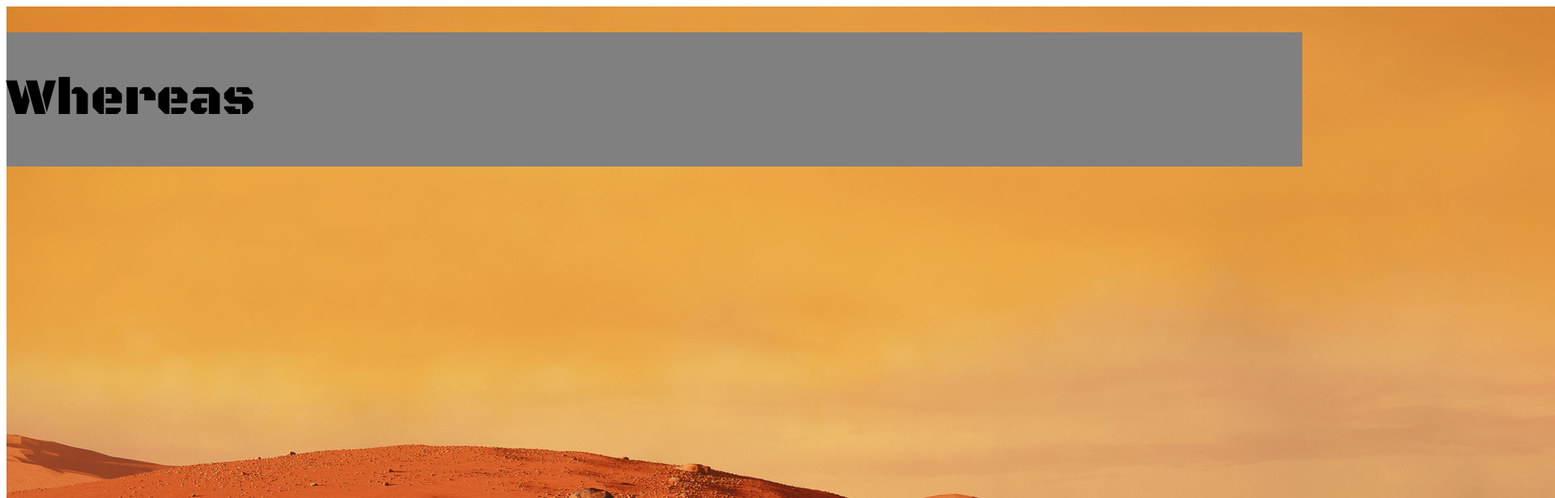
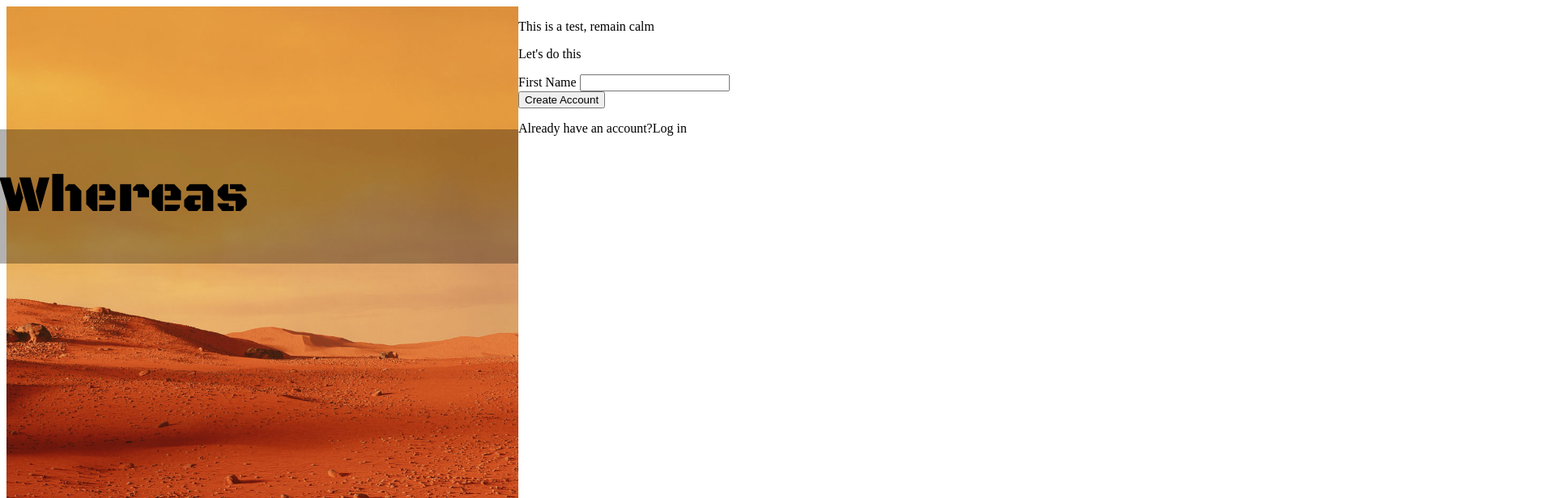
Before and after one commit to Dan-Monolith/odin-signup, a plain HTML site: page index.html in a window 1280 px wide. Shown: the top 616 px of the page at 81% size, 1920 px wide, since content can reach past the window. Drawn offline with Linux system fonts and the light colour scheme.

Commit message:
Work on background positioning

```diff
--- a/index.html
+++ b/index.html
@@ -11,7 +11,7 @@
 </head>
 <body>
     <div id="img-block">
-        <img id="background" src="images/landscape.jpg" alt="martian-landscape">
+        <div id="background"></div>
         <div id="banner">
             <h1>Whereas</h1>
         </div>
--- a/style.css
+++ b/style.css
@@ -1,13 +1,32 @@
 body {
     display: flex;
+}
+
+#img-block{
+    width: 50vw;
+
+}
+
+#info-block {
+    width: 50vw;
+}
+
+#background {
+    background-image: url("images/landscape.jpg");
+    background-color: orange;
+    height: 100vh;
+    background-position: center;
+    background-repeat: no-repeat;
+    background-size: cover;
 
 }
 
 #banner {
     position: absolute;
-    top: 40px; ;
-    background-color: grey;
-    width: 100em;
+    left: 0em;
+    top: 10em;
+    background-color: rgb(0, 0 , 0, 0.3);
+    width: max(50vw);
 }
 
 h1 {
@@ -15,4 +34,5 @@ h1 {
     font-size: 4rem;
     font-style:normal;
     font-weight: 400;
+
 }
```
